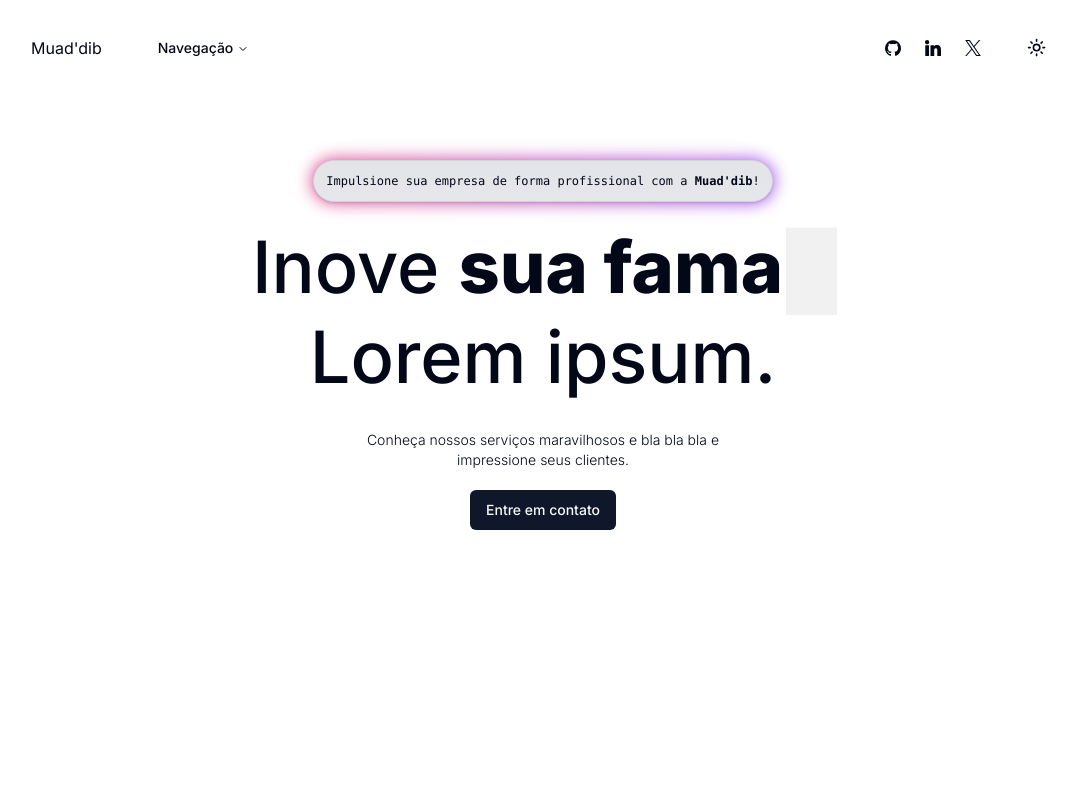
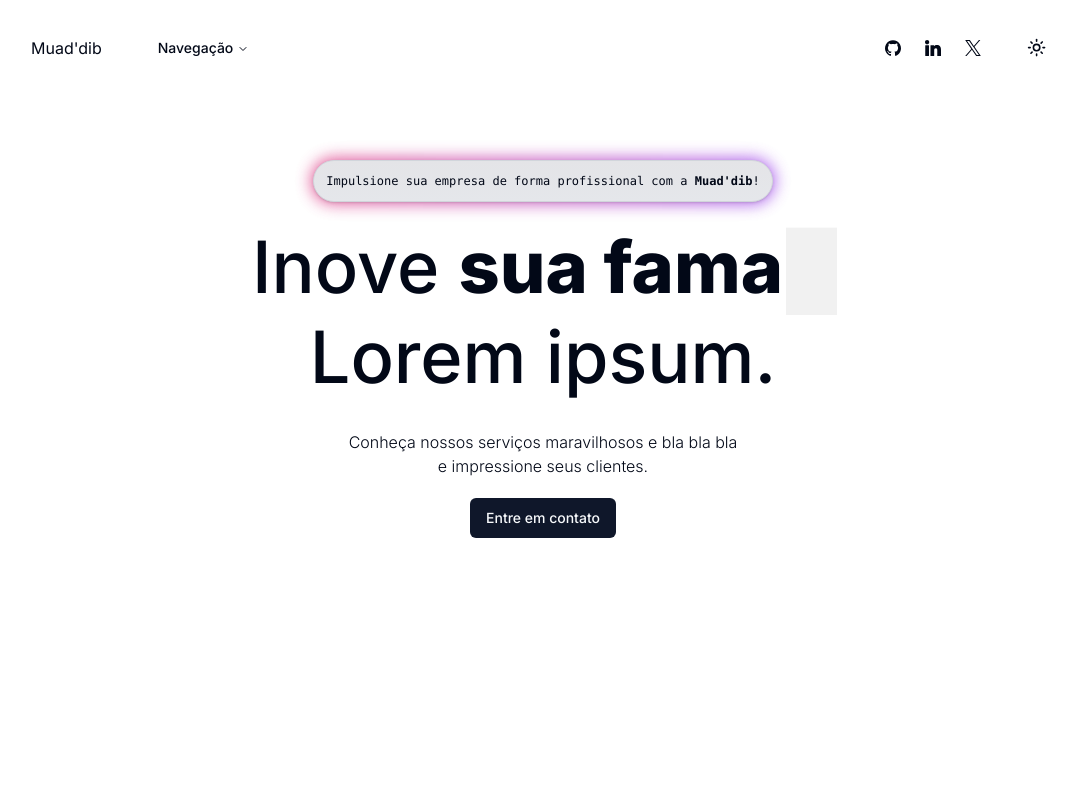
Before and after one commit to andreseichi/muaddib-website, a Next.js app: page / in a window 1280 px wide. Shown: the top 800 px of the page, without its empty margins (97-1173 px from the left). Built offline with nearby package versions, Linux system fonts and the light colour scheme.

Commit message:
style: diminuido tamanho fonte no hero

```diff
--- a/src/pages/index.tsx
+++ b/src/pages/index.tsx
@@ -45,7 +45,7 @@ export default function Home() {
               Lorem ipsum.
             </h2>
 
-            <span className="max-w-[400px] pt-2 text-center text-sm font-light">
+            <span className="max-w-[400px] pt-2 text-center font-light">
               Conheça nossos serviços maravilhosos e bla bla bla e impressione
               seus clientes.
             </span>
```
